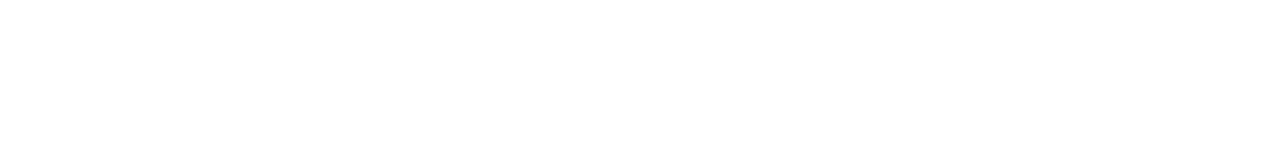
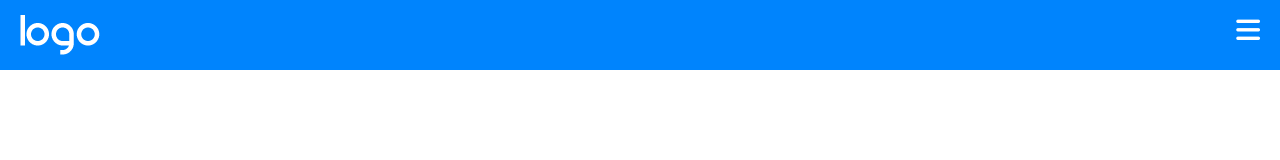
Before and after one commit to yleniapregnolato/htmlcss-responsive-layout, a plain HTML site: page index.html in a window 1280 px wide. Drawn offline with Linux system fonts and the light colour scheme.

Commit message:
add: header completed

```diff
--- a/css/style.css
+++ b/css/style.css
@@ -4,3 +4,72 @@
     padding: 0;
     box-sizing: border-box;
   }
+
+a {
+    text-decoration: none;
+    color: inherit;
+}
+
+body {
+    font-family: PT Sans;
+}
+
+img {
+    max-width: 100%;
+}
+  /* COMMON */
+
+  .container {
+    width: 100%;
+    max-width: 1500px;
+    justify-content: space-between;
+    align-items: center;
+  }
+
+  :root {
+    --header-color: #0084FD;
+    --hero-box-color: #B5DDFF;
+    --main-color: #9792E4;
+    --free-color: #FDC15F;
+    --footer-color: #333333;
+  }
+  /* /COMMON */
+
+  /* UTILITIES */
+  .flex {
+    display: flex;
+  }
+  /* /UTILITIES */
+
+  /* HEADER */
+  .header {
+    background-color: var(--header-color);
+    /* debug*/
+    height: 70px;
+    line-height: 70px;
+  }
+
+  .header-menu ul {
+    display: flex;
+    gap: 15px;
+    list-style-type: none;
+    color: white;
+    padding-right: 20px;
+    display: none;
+  }
+
+  .header-logo {
+    padding-left: 20px;
+  }
+
+  .hamburger-menu {
+    padding-right: 20px;
+  }
+
+  .hamburger-menu-btn {
+    background-color: transparent;
+    border: 0;
+    font-size: 1.7rem;
+    color: white;
+  }
+  /* /HEADER */
--- a/index.html
+++ b/index.html
@@ -1,18 +1,15 @@
 <!DOCTYPE html>
 <html lang="en">
+
 <head>
     <meta charset="UTF-8">
     <meta name="viewport" content="width=device-width, initial-scale=1.0">
     <title>Responsive Layout</title>
 
     <!-- Fontawesome -->
-    <link
-      rel="stylesheet"
-      href="https://cdnjs.cloudflare.com/ajax/libs/font-awesome/6.5.1/css/all.min.css"
-      integrity="sha512-DTOQO9RWCH3ppGqcWaEA1BIZOC6xxalwEsw9c2QQeAIftl+Vegovlnee1c9QX4TctnWMn13TZye+giMm8e2LwA=="
-      crossorigin="anonymous"
-      referrerpolicy="no-referrer"
-    />
+    <link rel="stylesheet" href="https://cdnjs.cloudflare.com/ajax/libs/font-awesome/6.5.1/css/all.min.css"
+        integrity="sha512-DTOQO9RWCH3ppGqcWaEA1BIZOC6xxalwEsw9c2QQeAIftl+Vegovlnee1c9QX4TctnWMn13TZye+giMm8e2LwA=="
+        crossorigin="anonymous" referrerpolicy="no-referrer" />
 
     <!-- Custom styles -->
     <link rel="stylesheet" href="./css/style.css">
@@ -20,7 +17,29 @@
 
 <body>
     <!-- HEADER -->
-    <header></header>
+    <header class="header">
+        <div class="container flex">
+            <div class="header-logo">
+                <img class="logo flex" src="./img/logo.png" alt="header-logo">
+            </div>
+
+            <nav class="header-menu">
+                <ul>
+                    <li><a href="">Planning</a></li>
+                    <li><a href="">Testimonials</a></li>
+                    <li><a href="">Features</a></li>
+                    <li><a href="">About Us</a></li>
+                    <li><a class="get-started" href="">Get Started</a></li>
+                </ul>
+            </nav>
+
+            <div class="hamburger-menu">
+                <button class="hamburger-menu-btn">
+                    <i class="fa-solid fa-bars"></i>
+                </button>
+            </div>
+        </div>
+    </header>
     <!-- /HEADER -->
 
     <!-- MAIN -->
@@ -32,4 +51,5 @@
     <!-- /FOOTER -->
 
 </body>
+
 </html>
```
